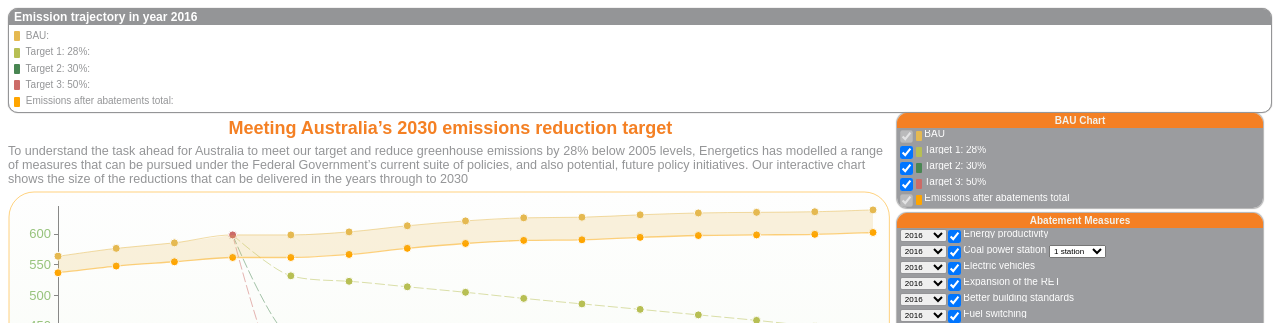
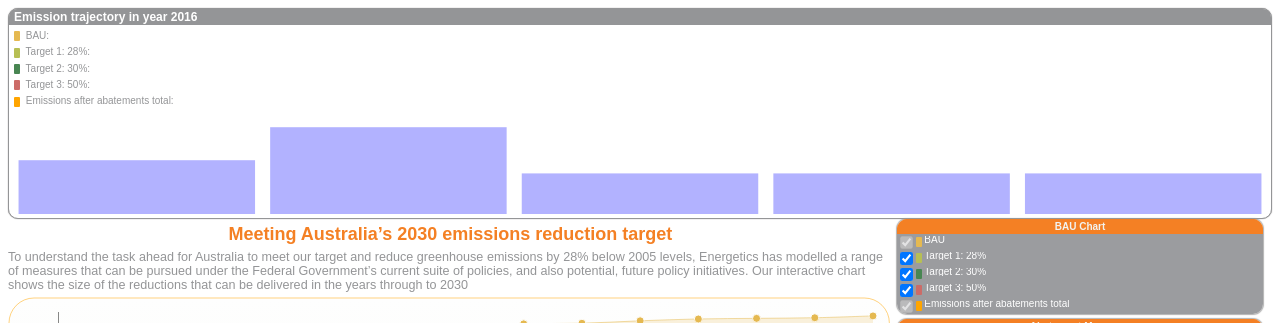
Before and after one commit to sonnenhaft/hong-chart, a website: page index.html in a window 1280 px wide. Shown: the top 323 px of the page. Drawn offline with nearby package versions, Linux system fonts and the light colour scheme; files that its build step writes are made by us from their sources.

```diff
--- a/src/hong-tooltip/hong-tooltip.html
+++ b/src/hong-tooltip/hong-tooltip.html
@@ -7,4 +7,11 @@
             <i>{{chart.years[year]}}</i>
         </div>
     </div>
+    <div>
+        <svg>
+            <g class="main">
+                <g class="rect"></g>
+            </g>
+        </svg>
+    </div>
 </div>
--- a/src/hong-tooltip/hong-tooltip.js
+++ b/src/hong-tooltip/hong-tooltip.js
@@ -1,7 +1,83 @@
-angular.module('hc.hong-tooltip', []).directive('hongTooltip', function () {
+angular.module('hc.hong-tooltip', [
+    'hc.d3.bind-data'
+]).directive('hongTooltip', function ( d3, $window , $timeout) {
+    var margin = {top: 2, right: 2, bottom: 2, left: 2};
+
+    function translate( x, y ) {return {transform: 'translate(' + x + ',' + y + ')'};}
+
     return {
         replace: true,
         templateUrl: 'src/hong-tooltip/hong-tooltip.html',
-        scope: { abatement: '=', charts: '=', year: '=' }
+        scope: {abatement: '=', charts: '=', year: '='},
+        link: function ( $scope, $element ) {
+
+            var x = d3.scale.linear();
+            var y = d3.scale.linear();
+            var xAxis = d3.svg.axis().orient('bottom').tickSize(4, 0);
+            var currentSvgElement = d3.select($element[0]).select('svg');
+            var svg = currentSvgElement.select('.main');
+
+            function updateWidth() {
+                var htmlWidth = currentSvgElement[0][0].parentNode.offsetWidth;
+                svg.attr(translate(margin.left, margin.top));
+                var width = htmlWidth - margin.left - margin.right;
+                var height = Math.min(100, width / 2);
+                x.range([0, width]);
+                y.range([height, 0]);
+                xAxis.scale(x);
+                currentSvgElement.attr({
+                    width: width + margin.left + margin.right,
+                    height: height + margin.top + margin.bottom
+                });
+                svg.selectAll('.x.axis').attr(translate(0, height));
+            }
+
+            function render( data, opt_noTransition ) {
+                var maxHeight = (15 * 1.01);
+
+                x.domain([0, data.length]);
+                console.log(data.length)
+                y.domain([0 / 1.01, maxHeight]);
+
+                var height = function ( d ) {return y(d.value);};
+                svg.select('.x.axis').call(xAxis.tickFormat(function ( d ) {return d;}));
+
+                var gap = 0.03;
+                svg.transition().duration(opt_noTransition ? 0 : 500).each(function () {
+
+                    svg.select('.rect').attr(translate(x(gap),0)).bindData('rect', data, {
+                        fill: 'blue',
+                        opacity: 0.3
+                    }, 'text').transition().attr({
+                        height: height,
+                        width: x(1) * (1 - gap*2),
+                        y: function ( d ) {return  y( maxHeight - d.value)},
+                        x: function ( d, index ) {return x(index);}
+                    });
+                });
+            }
+
+            var data = [
+                {text: 'do', value: 7},
+                {text: 'du', value: 2},
+                {text: 'de', value: 9},
+                {text: 'ds', value: 9},
+                {text: 'd8', value: 9}
+            ];
+
+            $timeout(function(){
+                updateWidth();
+                render(data)
+            })
+
+
+            function updateWindow() {
+                updateWidth();
+                render(data, true);
+        }
+
+            angular.element($window).on('resize', updateWindow);
+
+        }
     };
 });
--- a/src/hong-tooltip/hong-tooltip.styl
+++ b/src/hong-tooltip/hong-tooltip.styl
@@ -8,6 +8,7 @@
     border-radius: 10px;
     pointer-events: none;
     /*opacity: 0;*/
+    opacity: 1!important;
     .content {
         color: #949597;
     }
--- a/src/svg-hong-chart/svg-hong-chart.directive.js
+++ b/src/svg-hong-chart/svg-hong-chart.directive.js
@@ -5,6 +5,8 @@
     var margin = {top: 15, right: 20, bottom: 33, left: 50};
 
     function translate( x, y ) {return {transform: 'translate(' + x + ',' + y + ')'};}
+
+    function key( k ) {return function ( d ) {return d[k];}; }
 
     return {
         restrict: 'A',
@@ -69,7 +71,7 @@
                 x.domain([0, firstChart.years.length - 1]);
                 /** uncomment if will decided to start axis from min value instead of ziro */
                     // y.domain([ yRange.min  / 1.01, yRange.max * 1.01 ]);
-                y.domain([0 / 1.01, yRange.max * 1.01]);
+                y.domain([0, yRange.max * 1.01]);
 
                 svg.select('.x.axis').call(xAxis.tickFormat(function ( d ) {return opt_offsetArg + d;}));
                 svg.select('.y.axis').call(yAxis);
@@ -88,8 +90,6 @@
                         }
                     })
                 }
-
-                function key( k ) {return function ( d ) {return d[k];}; }
 
                 var tooltip = $scope.tooltip;
                 svg.transition().duration(opt_noTransition ? 0 : 500).each(function () {
```
